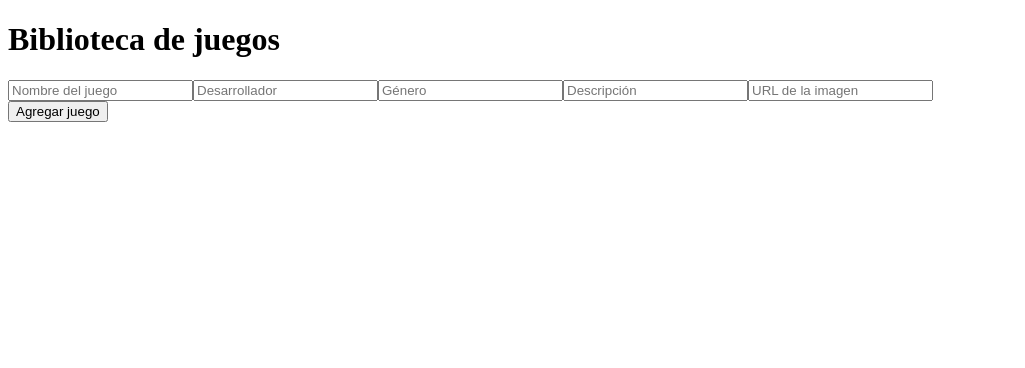
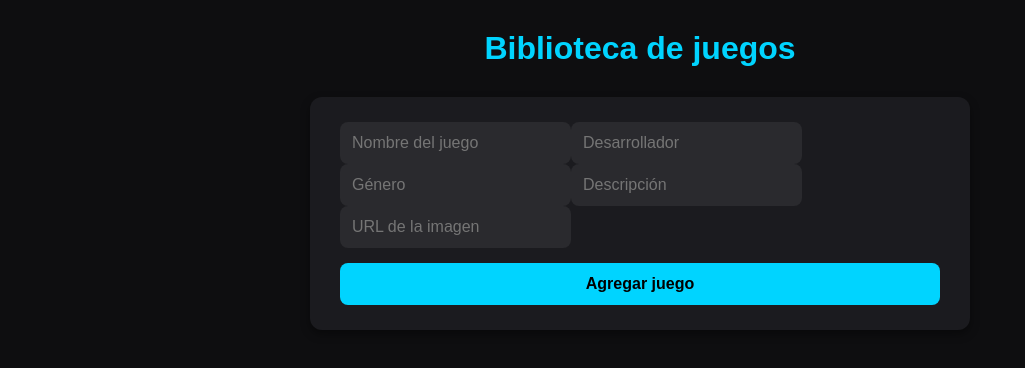
Before and after one commit to Angel-alt-JCE/frontend, a React (Vite) app: page / in a window 1280 px wide. Shown: the top 368 px of the page, without its empty margins (0-1025 px from the left). Built offline with nearby package versions, Linux system fonts and the light colour scheme; no server answers.

Commit message:
API DE JUEGOS INTEGRADA

```diff
--- a/src/App.css
+++ b/src/App.css
@@ -0,0 +1,194 @@
+/* ==== Estilos generales ==== */
+body {
+  font-family: 'Poppins', sans-serif;
+  background-color: #0e0e10;
+  color: #fff;
+  margin: 0;
+  padding: 0;
+}
+
+/* ==== Biblioteca de Juegos ==== */
+h1 {
+  text-align: center;
+  font-size: 2rem;
+  margin: 30px 0;
+  color: #00d4ff;
+}
+
+.form-new-edit-game {
+  display: flex;
+  justify-content: center;
+  margin-bottom: 40px;
+}
+
+.form-new-edit-game form {
+  background: #1b1b1f;
+  padding: 25px 30px;
+  border-radius: 12px;
+  box-shadow: 0 4px 10px rgba(0, 0, 0, 0.4);
+  display: flex;
+  flex-direction: column;
+  gap: 15px;
+  width: 90%;
+  max-width: 600px;
+}
+
+.form-new-edit-game input {
+  background: #2a2a2e;
+  border: none;
+  padding: 12px;
+  border-radius: 8px;
+  color: #fff;
+  font-size: 1rem;
+  transition: 0.3s ease;
+}
+
+.form-new-edit-game input:focus {
+  outline: 2px solid #00d4ff;
+  background: #1f1f23;
+}
+
+.form-new-edit-game button {
+  background-color: #00d4ff;
+  color: #000;
+  font-weight: bold;
+  border: none;
+  padding: 12px;
+  border-radius: 8px;
+  cursor: pointer;
+  font-size: 1rem;
+  transition: background 0.3s ease;
+}
+
+.form-new-edit-game button:hover {
+  background-color: #00b6d6;
+}
+
+/* ==== Contenedor de juegos ==== */
+.biblioteca-juegos-container {
+  display: grid;
+  grid-template-columns: repeat(auto-fit, minmax(260px, 1fr));
+  gap: 25px;
+  padding: 0 40px 60px;
+  justify-items: center;
+}
+
+/* ==== Tarjeta de juego ==== */
+.info-tarjeta-juego {
+  background: #1b1b1f;
+  border-radius: 15px;
+  overflow: hidden;
+  width: 100%;
+  max-width: 300px;
+  box-shadow: 0 4px 12px rgba(0, 0, 0, 0.4);
+  transition: transform 0.3s ease, box-shadow 0.3s ease;
+  padding-bottom: 15px;
+}
+
+.info-tarjeta-juego:hover {
+  transform: translateY(-6px);
+  box-shadow: 0 8px 20px rgba(0, 0, 0, 0.6);
+}
+
+/* Imagen */
+.info-tarjeta-juego img,
+.info-tarjeta-juego + div img,
+div > img {
+  width: 100%;
+  height: 180px;
+  object-fit: cover;
+  border-bottom: 2px solid #00d4ff;
+}
+
+/* Texto dentro de la tarjeta */
+.info-tarjeta-juego h2 {
+  font-size: 1.2rem;
+  margin: 10px 20px 5px;
+  color: #00d4ff;
+}
+
+.info-tarjeta-juego p {
+  font-size: 0.9rem;
+  color: #d4d4d4;
+  margin: 6px 20px;
+  line-height: 1.3;
+}
+
+/* Efectos al pasar el mouse */
+.info-tarjeta-juego:hover h2 {
+  color: #7afcff;
+}
+
+.info-tarjeta-juego:hover img {
+  filter: brightness(1.1);
+}
+/* ==== 💠 Efecto NEÓN Gamer ==== */
+
+/* Efecto principal al pasar el mouse sobre la tarjeta */
+.info-tarjeta-juego {
+  position: relative;
+  background: linear-gradient(145deg, #16161a, #1f1f24);
+  border-radius: 15px;
+  overflow: hidden;
+  width: 100%;
+  max-width: 300px;
+  box-shadow: 0 0 10px rgba(0, 212, 255, 0.15);
+  transition: all 0.4s ease;
+  padding-bottom: 15px;
+  border: 1px solid rgba(0, 212, 255, 0.2);
+}
+
+/* Resplandor suave */
+.info-tarjeta-juego::before {
+  content: "";
+  position: absolute;
+  top: -2px;
+  left: -2px;
+  right: -2px;
+  bottom: -2px;
+  background: linear-gradient(
+    45deg,
+    #00d4ff,
+    #7f00ff,
+    #00d4ff,
+    #7f00ff
+  );
+  background-size: 400% 400%;
+  z-index: 0;
+  filter: blur(8px);
+  opacity: 0;
+  transition: opacity 0.4s ease;
+  border-radius: 15px;
+  animation: neonMove 5s linear infinite;
+}
+
+/* Efecto al pasar el mouse */
+.info-tarjeta-juego:hover::before {
+  opacity: 0.9;
+}
+
+/* Aumenta brillo y tamaño de sombra */
+.info-tarjeta-juego:hover {
+  transform: translateY(-6px) scale(1.02);
+  box-shadow: 0 0 20px rgba(0, 212, 255, 0.4),
+              0 0 40px rgba(127, 0, 255, 0.2);
+}
+
+/* Animación de movimiento de neón */
+@keyframes neonMove {
+  0% {
+    background-position: 0% 50%;
+  }
+  50% {
+    background-position: 100% 50%;
+  }
+  100% {
+    background-position: 0% 50%;
+  }
+}
+
+/* Para asegurar que el contenido esté encima del brillo */
+.info-tarjeta-juego * {
+  position: relative;
+  z-index: 1;
+}
--- a/src/components/TarjetaJuego.jsx
+++ b/src/components/TarjetaJuego.jsx
@@ -1,17 +1,19 @@
-function TarjetaJuego ({gameName, developer, gender, description, imageSrc }) {
-    return (
-        <>
-        <div>
-            <img src={imageSrc} alt="Imagen"/>
-        </div>
-        <div className="info-tarjeta-juego">
-            <h2> {gameName}</h2>
-            <p>Desarrollador: {developer}</p>
-            <p>Género: {gender}</p>
-            <p>Descripción: {description}.</p>
+import '../App.css';
 
-        </div>
-        </>
-    );
+function TarjetaJuego({ gameName, developer, genre, description, imageSrc }) {
+  return (
+    <div className="info-tarjeta-juego">
+      <img
+        src={imageSrc || ""}
+        alt="Imagen del juego"
+      />
+
+      <h2>{gameName}</h2>
+      <p>Desarrollador: {developer}</p>
+      <p>Género: {genre}</p>
+      <p>Descripción: {description}</p>
+    </div>
+  );
 }
+
 export default TarjetaJuego;
--- a/src/views/BibliotecaJuegos.jsx
+++ b/src/views/BibliotecaJuegos.jsx
@@ -8,7 +8,7 @@ function BibliotecaJuegos() {
   const [developer, setDeveloper] = useState("");
   const [genre, setGenre] = useState("");
   const [description, setDescription] = useState("");
-  const [imagesrc, setImageSrc] = useState("");
+  const [imageSrc, setImageSrc] = useState("");
 
   const saveGame = async () => {
     try {
@@ -23,15 +23,17 @@ function BibliotecaJuegos() {
           developer,
           genre,
           description,
-          imagesrc,
+          imageSrc,
         }),
       });
 
       if (response.ok) {
         const newGame = await response.json();
-        // Actualiza la lista local sin volver a hacer fetch
-        setJuegos([...juegos, newGame.game]);
-        // Limpia los campos del formulario
+
+        // Actualiza lista local
+        setJuegos((prev) => [...prev, newGame.game]);
+
+        // Limpia formulario
         setName("");
         setDeveloper("");
         setGenre("");
@@ -46,7 +48,7 @@ function BibliotecaJuegos() {
   };
 
   useEffect(() => {
-    fetch(URL_API)
+    fetch(URL_API + "games")
       .then((response) => response.json())
       .then((data) => setJuegos(data))
       .catch(() => setJuegos([]));
@@ -55,8 +57,14 @@ function BibliotecaJuegos() {
   return (
     <>
       <h1>Biblioteca de juegos</h1>
+
       <div className="form-new-edit-game">
-        <form onSubmit={(e) => { e.preventDefault(); saveGame(); }}>
+        <form
+          onSubmit={(e) => {
+            e.preventDefault();
+            saveGame();
+          }}
+        >
           <div>
             <input
               value={name}
@@ -83,12 +91,13 @@ function BibliotecaJuegos() {
               placeholder="Descripción"
             />
             <input
-              value={imagesrc}
+              value={imageSrc}
               onChange={(e) => setImageSrc(e.target.value)}
               type="text"
               placeholder="URL de la imagen"
             />
           </div>
+
           <button type="submit">Agregar juego</button>
         </form>
       </div>
@@ -99,9 +108,9 @@ function BibliotecaJuegos() {
             key={index}
             gameName={juego.name}
             developer={juego.developer}
-            gender={juego.genre}
+            genre={juego.genre}
             description={juego.description}
-            imageSrc={juego.imagesrc}
+            imageSrc={juego.imageSrc}
           />
         ))}
       </div>
```
Also changed, not shown: src/services/gameService.js (added, +12 -0 lines).
